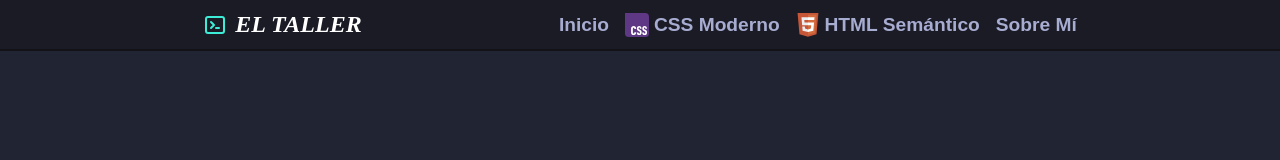
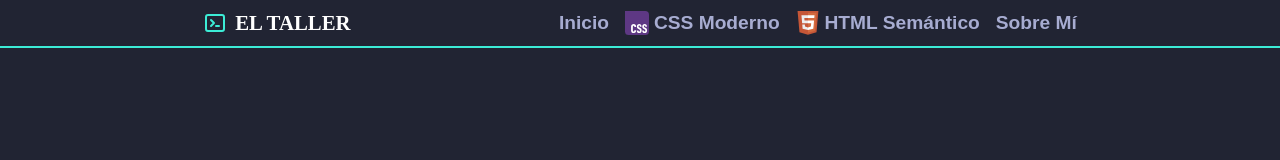
Before and after one commit to OutziderDev/Practicas, an Astro site: page / in a window 1280 px wide. Built offline with nearby package versions, Linux system fonts and the light colour scheme; Astro itself is replaced by a stand-in of ours.

Commit message:
feat: actualizar estilos en Navbar, cambiar fondo a transparente y ajustar tamaño de fuente

```diff
--- a/src/sections/Navbar.astro
+++ b/src/sections/Navbar.astro
@@ -34,8 +34,8 @@
   header {
     font-size: 1.2rem;
     width: 100dvw;
-    background: var(--color-fondo-muted);
-    border-bottom: 2px solid var(--color-fondo);
+    background: transparent;
+    border-bottom: 2px solid  var(--color-principal);
 
     & .container {
       max-width: 70dvw;
@@ -59,8 +59,6 @@
       font-family: var(--texto-titulo-general);
       transition: color 0.15s ease-in-out;
 
-
-
       & svg {
         width: 1.5rem;
         height: 1.5rem;
@@ -68,9 +66,8 @@
       }
 
       & span {
-        font-size: 1.5rem;
+        font-size: 1.3rem;
         font-weight: bold;
-        font-style: italic;
         text-transform: uppercase;
         color: white;
       }
```
